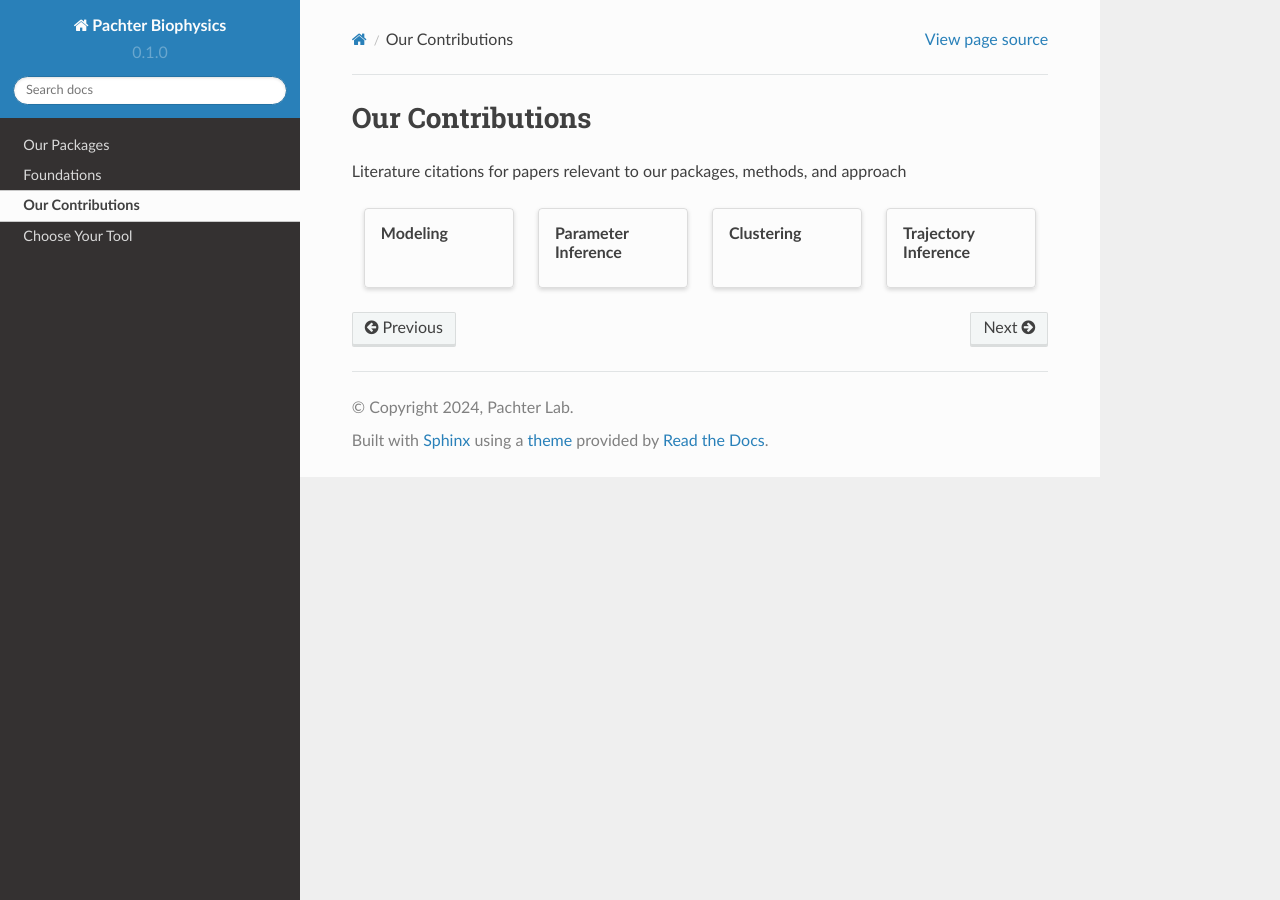
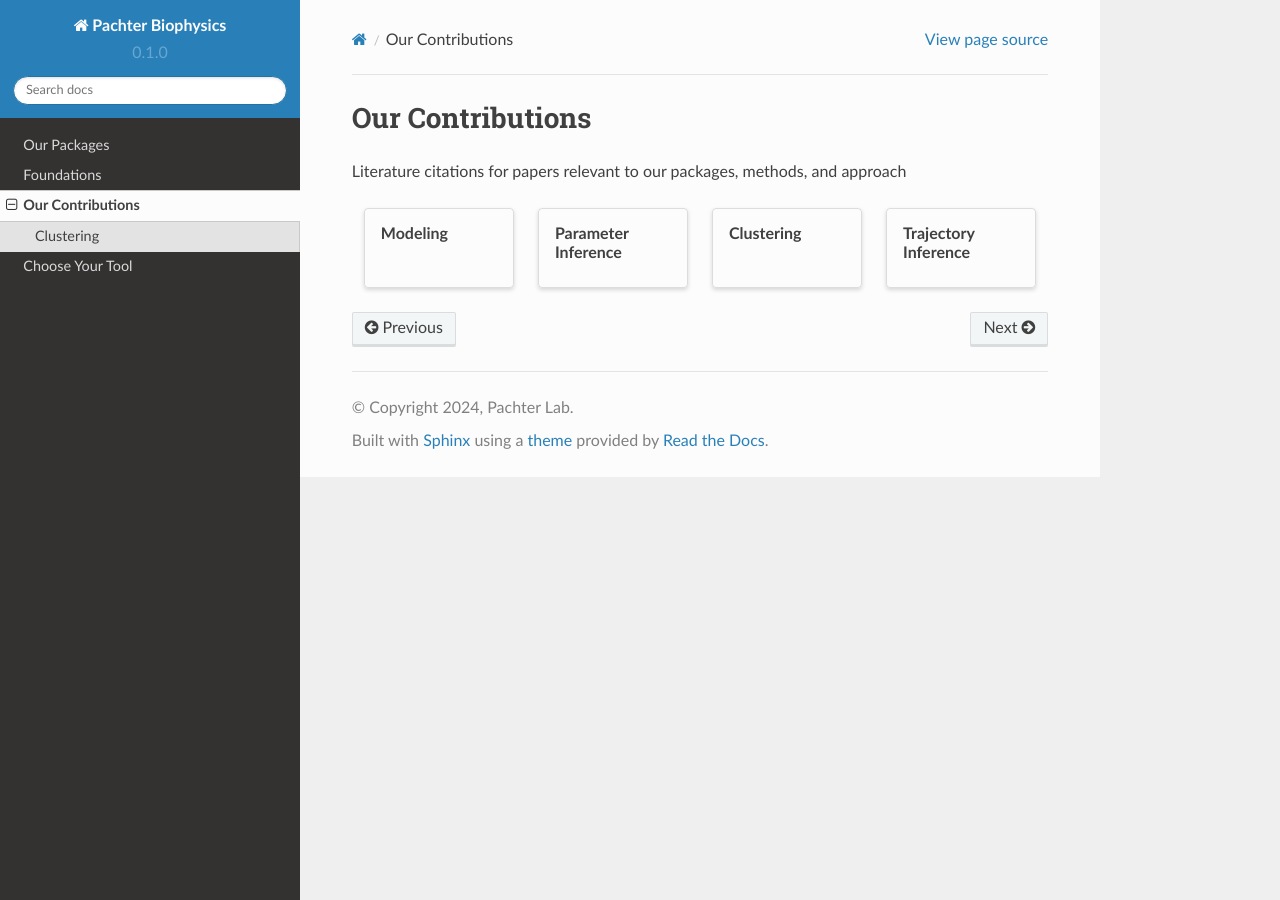
Before and after one commit to pachterlab/biophysics, a Sphinx documentation site: the page built from docs/source/contributions.rst, in a window 1280 px wide. Built offline with Sphinx 7.4.7 and the Read the Docs theme 2.0.0, drawn with Linux system fonts in a browser that asks for light colours.

Commit message:
Update contributions.rst

```diff
--- a/docs/source/contributions.rst
+++ b/docs/source/contributions.rst
@@ -21,3 +21,8 @@ Literature citations for papers relevant to our packages, methods, and approach
     .. grid-item-card:: Trajectory Inference
        :link: trajectoryinference
        :link-type: ref
+
+.. toctree::
+   :hidden:
+
+   contributions_clustering.rst
```
